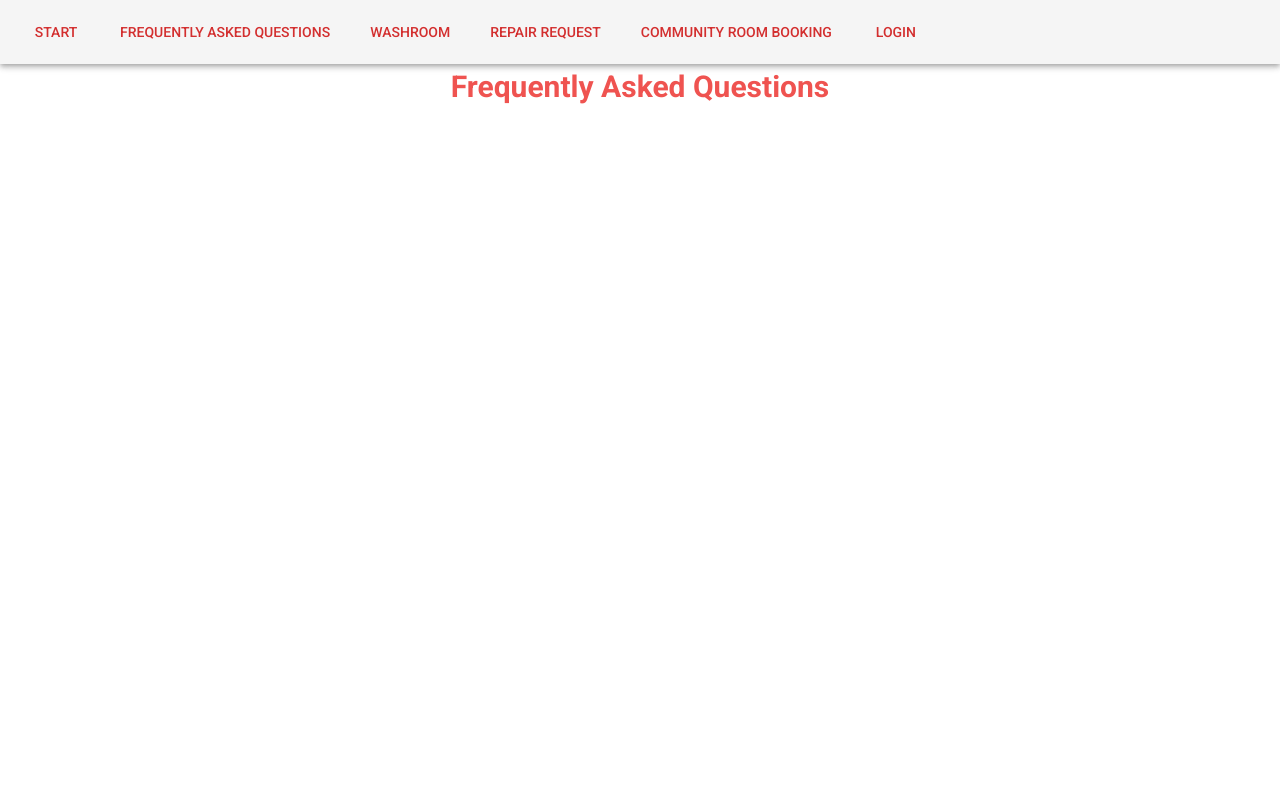
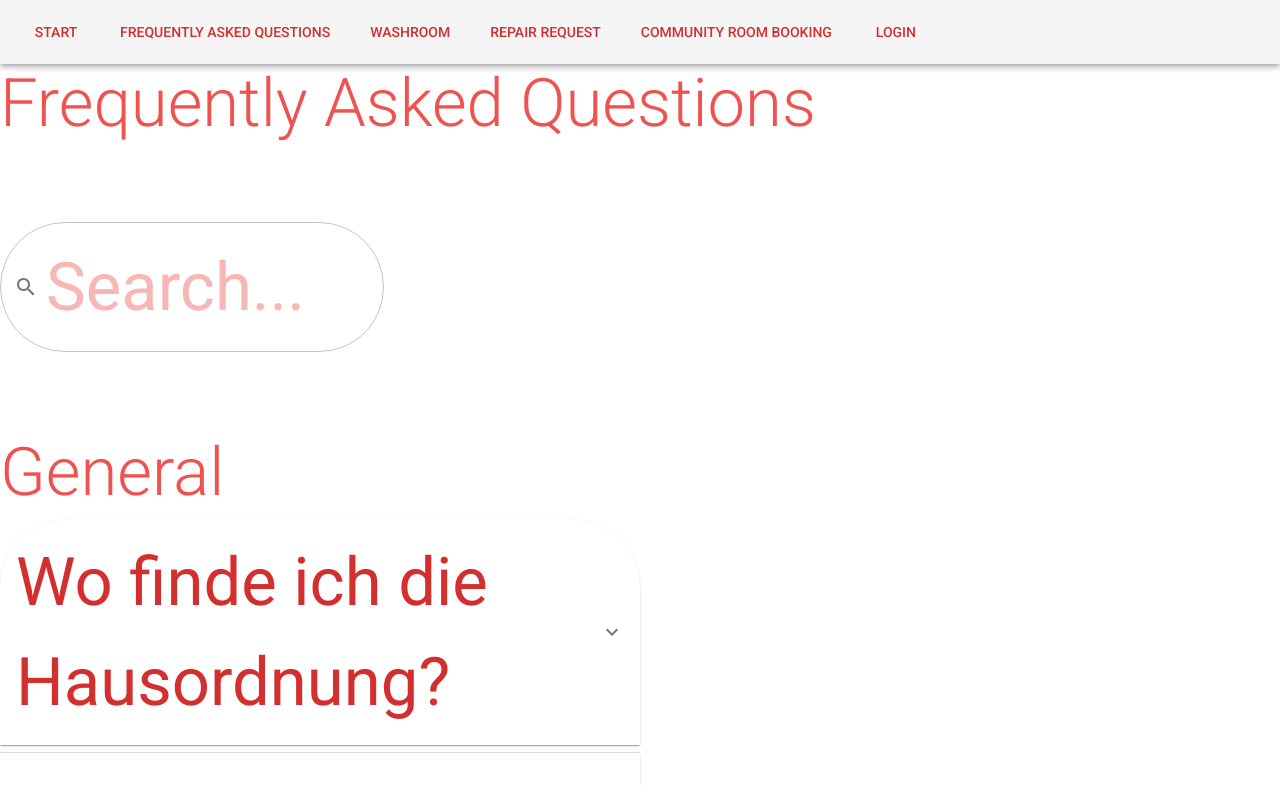
Before and after one commit to Praxisseminar-SoSe-2026/stwno-anwendung, a React (Vite) app in the folder frontend/: page /faq in a window 1280 px wide. Shown: the top 785 px of the page. Built offline with nearby package versions, Linux system fonts and the light colour scheme; no server answers.

Commit message:
feat: add first draft of api call and display of faqs refs #32

```diff
--- /dev/null
+++ b/frontend/src/api/getFaqs.ts
@@ -0,0 +1,114 @@
+//const BASE_URL = import.meta.env.VITE_API_BASE_URL
+
+export type FaqCategory =
+  | 'general'
+  | 'laundry'
+  | 'recycling'
+  | 'roomBooking'
+  | 'moving'
+  | 'miscellaneous'
+
+export type Faq = {
+  id: string
+  question: string
+  answer: string
+  category: FaqCategory
+}
+
+// ToDo: activate API Call with real URL when implemented in backend
+/*
+// call API Endpoint /faq
+export async function getFaqs(lang: string): Promise<Faq[]> {
+  try {
+    const res = await fetch(`${BASE_URL}/faq?lang=${lang}`)
+    const data = await res.json()
+    return Array.isArray(data) ? data : []
+  } catch (err) {
+    console.error('Fetching FAQs failed:', err)
+    return []
+  }
+}
+*/
+
+// ToDo: remove placeholder when implemented in backend
+export async function getFaqs(_lang: string): Promise<Faq[]> {
+  return Promise.resolve([
+    {
+      id: '1',
+      question: 'Wo finde ich die Hausordnung?',
+      answer:
+        'Lorem ipsum dolor sit amet, consectetur adipiscing elit. Sed do eiusmod tempor incididunt ut labore et dolore magna aliqua.',
+      category: 'general',
+    },
+    {
+      id: '2',
+      question: 'An wen wende ich mich bei allgemeinen Fragen?',
+      answer:
+        'Lorem ipsum dolor sit amet, consectetur adipiscing elit. Sed do eiusmod tempor incididunt ut labore et dolore magna aliqua.',
+      category: 'general',
+    },
+    {
+      id: '3',
+      question: 'Wie bediene ich eine Waschmaschine?',
+      answer:
+        'Lorem ipsum dolor sit amet, consectetur adipiscing elit. Sed do eiusmod tempor incididunt ut labore et dolore magna aliqua.',
+      category: 'laundry',
+    },
+    {
+      id: '4',
+      question: 'Was mache ich, wenn eine Waschmaschine defekt ist?',
+      answer:
+        'Lorem ipsum dolor sit amet, consectetur adipiscing elit. Sed do eiusmod tempor incididunt ut labore et dolore magna aliqua.',
+      category: 'laundry',
+    },
+    {
+      id: '5',
+      question: 'Wie trenne ich meinen Müll richtig?',
+      answer:
+        'Lorem ipsum dolor sit amet, consectetur adipiscing elit. Sed do eiusmod tempor incididunt ut labore et dolore magna aliqua.',
+      category: 'recycling',
+    },
+    {
+      id: '6',
+      question: 'Was ist Bio Müll?',
+      answer:
+        'Lorem ipsum dolor sit amet, consectetur adipiscing elit. Sed do eiusmod tempor incididunt ut labore et dolore magna aliqua.',
+      category: 'recycling',
+    },
+    {
+      id: '7',
+      question: 'Wie buche ich den Gemeinschaftsraum?',
+      answer:
+        'Lorem ipsum dolor sit amet, consectetur adipiscing elit. Sed do eiusmod tempor incididunt ut labore et dolore magna aliqua.',
+      category: 'roomBooking',
+    },
+    {
+      id: '8',
+      question: 'Wie lange im Voraus kann ich den Gemeinschaftsraum buchen?',
+      answer:
+        'Lorem ipsum dolor sit amet, consectetur adipiscing elit. Sed do eiusmod tempor incididunt ut labore et dolore magna aliqua.',
+      category: 'roomBooking',
+    },
+    {
+      id: '9',
+      question: 'Was muss ich beim Auszug beachten?',
+      answer:
+        'Lorem ipsum dolor sit amet, consectetur adipiscing elit. Sed do eiusmod tempor incididunt ut labore et dolore magna aliqua.',
+      category: 'moving',
+    },
+    {
+      id: '10',
+      question: 'Wann erhalte ich meine Kaution zurück?',
+      answer:
+        'Lorem ipsum dolor sit amet, consectetur adipiscing elit. Sed do eiusmod tempor incididunt ut labore et dolore magna aliqua.',
+      category: 'moving',
+    },
+    {
+      id: '11',
+      question: 'Wo finde ich verlorene Gegenstände?',
+      answer:
+        'Lorem ipsum dolor sit amet, test123! consectetur adipiscing elit. Sed do eiusmod tempor incididunt ut labore et dolore magna aliqua.',
+      category: 'miscellaneous',
+    },
+  ])
+}
--- /dev/null
+++ b/frontend/src/hooks/useFaqs.ts
@@ -0,0 +1,16 @@
+import { useEffect, useState } from 'react'
+import { getFaqs, type Faq } from '../api/getFaqs'
+import { useTranslation } from 'react-i18next'
+
+// return list of FAQs with question, answer and category
+export function useFaqs() {
+  const { i18n } = useTranslation()
+  const lang = i18n.language
+  const [faqs, setFaqs] = useState<Faq[]>([])
+
+  useEffect(() => {
+    getFaqs(lang).then((faqs) => setFaqs(faqs))
+  }, [lang])
+
+  return faqs
+}
--- a/frontend/src/i18n/languages/de.json
+++ b/frontend/src/i18n/languages/de.json
@@ -9,7 +9,17 @@
     "isLoading": "lädt..."
   },
   "faq": {
-    "title": "Häufig gestellte Fragen"
+    "title": "Häufig gestellte Fragen",
+    "searchPlaceholder": "Suche...",
+    "noSearchResults": "Keine Ergebnisse zu dieser Suche.",
+    "category": {
+      "general": "Allgemein",
+      "laundry": "Waschküche",
+      "recycling": "Müll & Recycling",
+      "roomBooking": "Gemeinschaftsraum",
+      "moving": "Ein- und Auszug",
+      "miscellaneous": "Sonstiges"
+    }
   },
   "laundry": {
     "title": "Waschküche",
--- a/frontend/src/i18n/languages/en.json
+++ b/frontend/src/i18n/languages/en.json
@@ -9,7 +9,17 @@
     "isLoading": "is loading..."
   },
   "faq": {
-    "title": "Frequently Asked Questions"
+    "title": "Frequently Asked Questions",
+    "searchPlaceholder": "Search...",
+    "noSearchResults": "No results for this search.",
+    "category": {
+      "general": "General",
+      "laundry": "Washroom",
+      "recycling": "Recycling",
+      "roomBooking": "Community Room",
+      "moving": "Moving in and out",
+      "miscellaneous": "Miscellaneous"
+    }
   },
   "laundry": {
     "title": "Washroom",
--- a/frontend/src/pages/resident/FaqPage.tsx
+++ b/frontend/src/pages/resident/FaqPage.tsx
@@ -1,7 +1,90 @@
 import { useTranslation } from 'react-i18next'
+import {
+  Stack,
+  Typography,
+  Accordion,
+  AccordionSummary,
+  AccordionDetails,
+  TextField,
+  InputAdornment,
+} from '@mui/material'
+import ExpandMoreIcon from '@mui/icons-material/ExpandMore'
+import SearchIcon from '@mui/icons-material/Search'
+import { useFaqs } from '../../hooks/useFaqs'
+import type { Faq } from '../../api/getFaqs'
+import { useState } from 'react'
+
+// creates list of all categories with their associated questions
+function groupByCategory(faqs: Faq[]): Record<string, Faq[]> {
+  return faqs.reduce<Record<string, Faq[]>>((groups, faq) => {
+    const group = groups[faq.category] ?? []
+    group.push(faq)
+    groups[faq.category] = group
+    return groups
+  }, {})
+}
 
 export function FaqPage() {
   const { t } = useTranslation()
+  const faqs = useFaqs()
 
-  return <h1>{t('faq.title')}</h1>
+  const [searchTerm, setSearchTerm] = useState('')
+
+  // filters faqs by searchTerm
+  const filteredFaqs = faqs.filter((faq) => {
+    const term = searchTerm.toLowerCase()
+    return (
+      faq.question.toLowerCase().includes(term) ||
+      faq.answer.toLowerCase().includes(term)
+    )
+  })
+
+  const groupedFaqs = groupByCategory(filteredFaqs)
+
+  return (
+    <Stack spacing={10}>
+      <Typography variant="h1">{t('faq.title')}</Typography>
+      <TextField
+        value={searchTerm}
+        onChange={(e) => setSearchTerm(e.target.value)}
+        placeholder={t('faq.searchPlaceholder')}
+        slotProps={{
+          input: {
+            startAdornment: (
+              <InputAdornment position="start">
+                <SearchIcon />
+              </InputAdornment>
+            ),
+          },
+        }}
+        sx={{
+          backgroundColor: 'background.paper',
+          maxWidth: '30%',
+          borderRadius: 1,
+        }}
+      />
+
+      {/* creates element for every category and their associated questions */}
+      {Object.entries(groupedFaqs).map(([category, categoryFaqs]) => (
+        <Stack key={category} spacing={1}>
+          <Typography variant="h2">{t(`faq.category.${category}`)}</Typography>
+          <Stack spacing={1}>
+            {categoryFaqs.map((faq) => (
+              <Accordion key={faq.id} sx={{ maxWidth: '50%' }}>
+                <AccordionSummary expandIcon={<ExpandMoreIcon />}>
+                  <Typography color={'primary'}>{faq.question}</Typography>
+                </AccordionSummary>
+                <AccordionDetails>
+                  <Typography>{faq.answer}</Typography>
+                </AccordionDetails>
+              </Accordion>
+            ))}
+          </Stack>
+        </Stack>
+      ))}
+      {filteredFaqs.length === 0 && (
+        <Typography color="error">{t('faq.noSearchResults')}</Typography>
+      )}
+    </Stack>
+  )
 }
```
